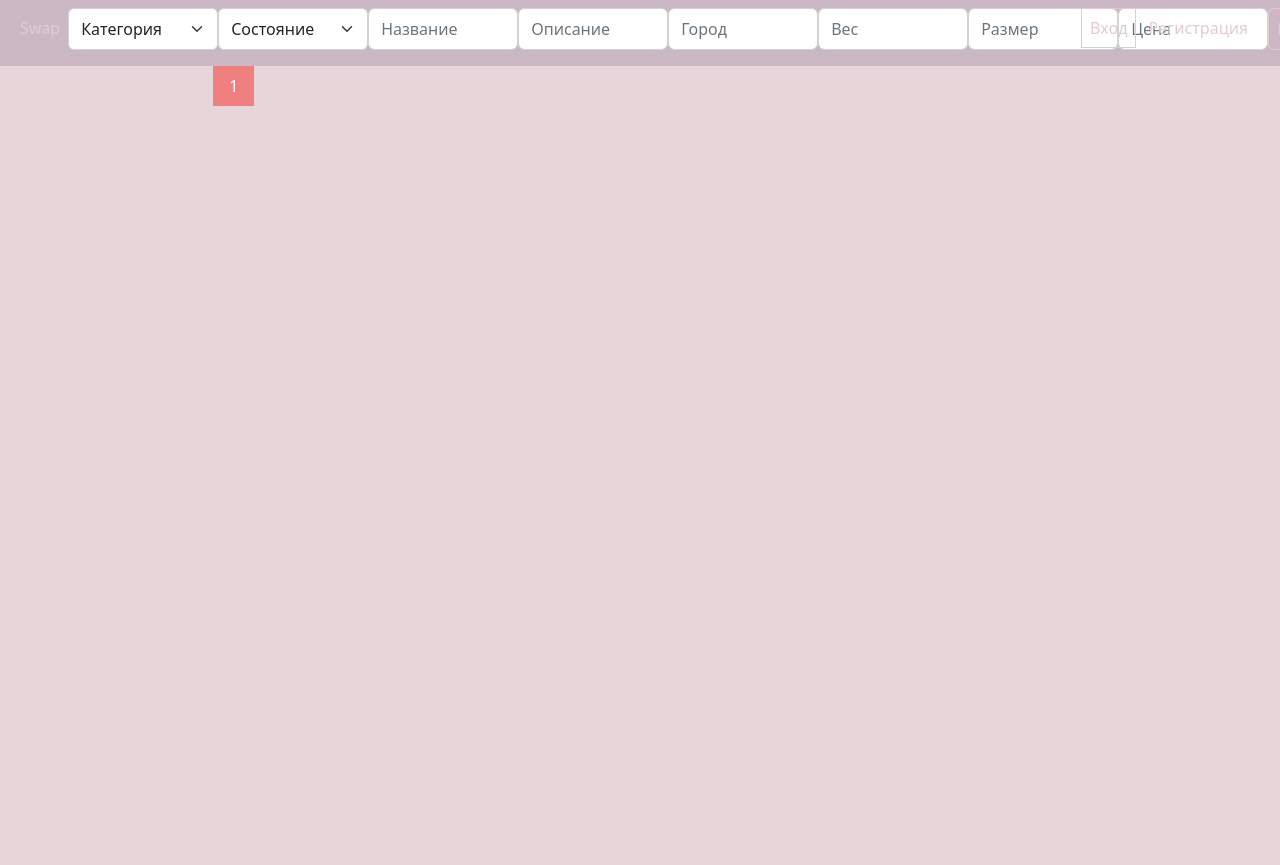
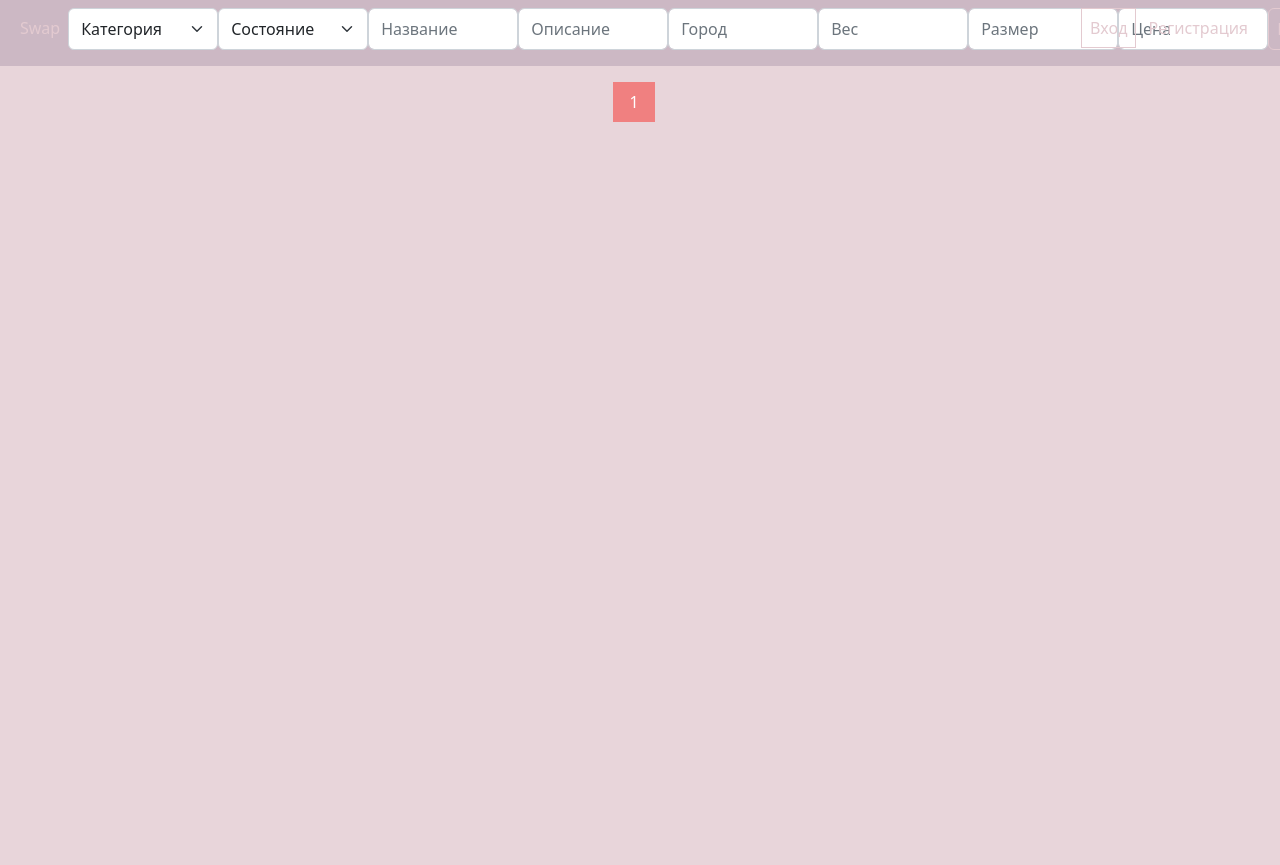
Before and after one commit to moevm/nosql2h22-swap, a Django app: page /search/ in a window 1280 px wide; the page is wider, and only the part inside the window is pictured. Shown: the top 865 px of that part. Run offline with Django 4.2, Linux system fonts and the light colour scheme; data that the repository does not hold is empty; some web fonts are replaced.

Commit message:
final changes

```diff
--- a/exchange_site/swap/templates/search.html
+++ b/exchange_site/swap/templates/search.html
@@ -47,7 +47,7 @@ Swap
                     </div>
                     {% endfor %}
                     <div class="pagination">
-                        <span class="step-links">
+                        <span class="step-links my_pag">
                             <span class="pages">
                                 {% for page_number in page_obj.paginator.page_range %}
                                   {% if page_number == page_obj.number %}
```
